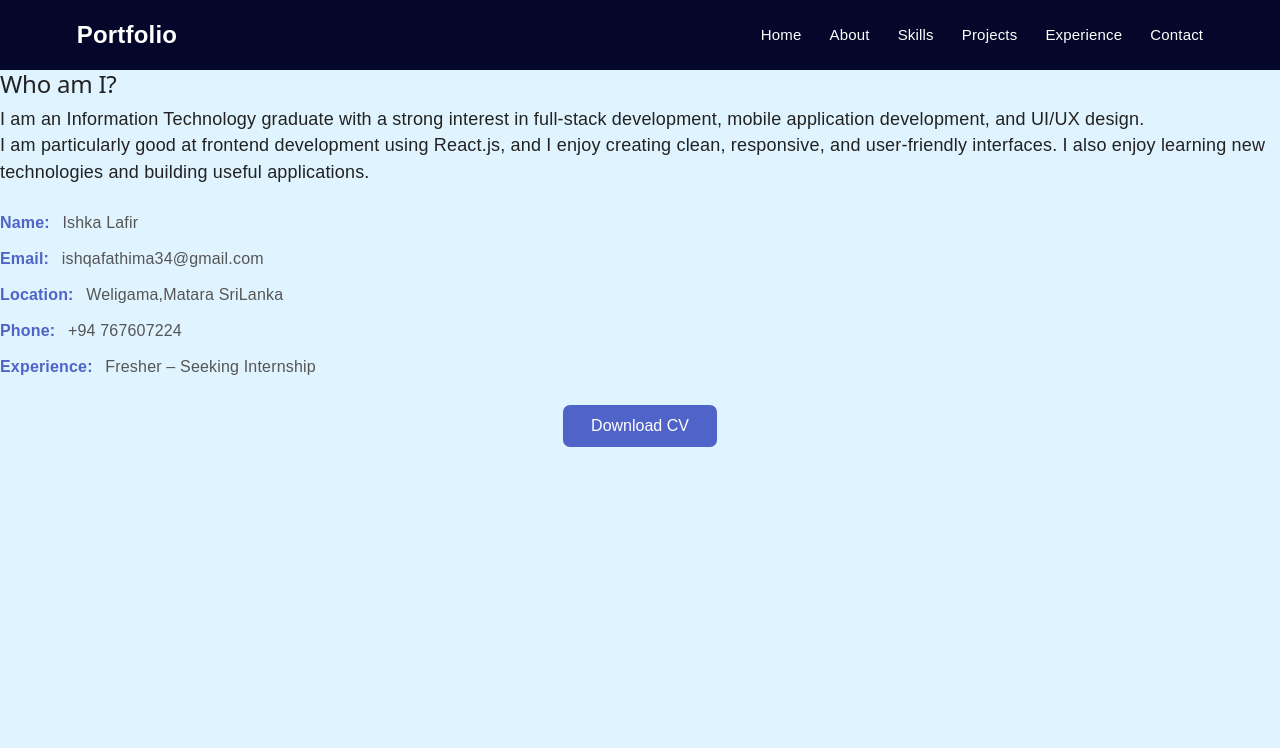
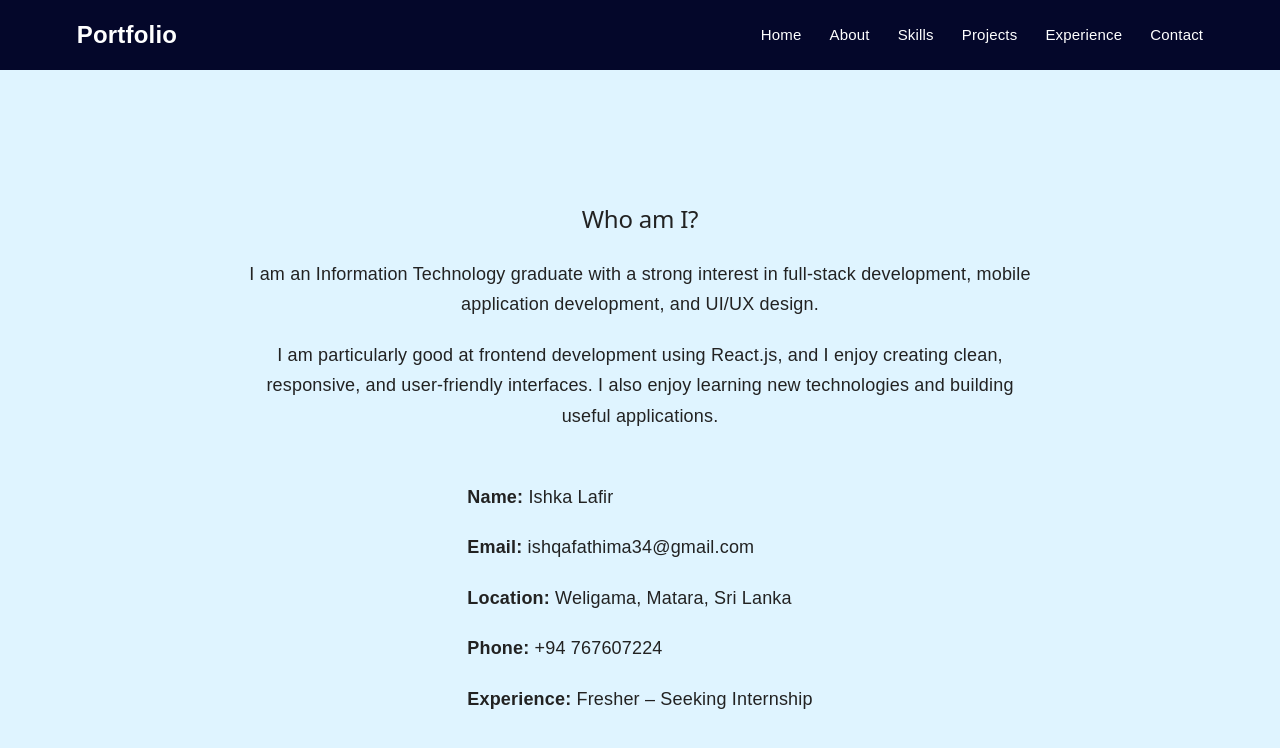
Before and after one commit to ishqafathima/My-Portfolio, a React (Vite) app: page /about in a window 1280 px wide. Shown: the top 748 px of the page. Built offline with nearby package versions, Linux system fonts and the light colour scheme.

Commit message:
update portfolio

```diff
--- a/src/sections/About/About.css
+++ b/src/sections/About/About.css
@@ -1,35 +1,28 @@
-.contact-info {
-  margin-top: 25px;
-  text-align: left;
-
+.about-section {
+  min-height: 100vh;
+  display: flex;
+  justify-content: center;
+  align-items: center;
+  padding: 80px 20px;
 }
 
-.contact-info p {
-  margin: 10px 0;
-  color: #555;
-  font-size: 16px;
+.about-content {
+  max-width: 800px;
+  width: 100%;
+  text-align: center;
 }
 
-.contact-info strong {
-  color: #5063c9;
-  margin-right: 8px;
+.about-content h2 {
+  margin-bottom: 25px;
 }
 
-.cv-button {
-  display: block;
-  margin: 25px auto 0;
-  padding: 12px 28px;
-  border: none;
-  border-radius: 7px;
-  background-color: #5063c9;
-  color: white;
-  font-size: 16px;
-  font-weight: 500;
-  cursor: pointer;
-  transition: all 0.3s ease;
+.about-content p {
+  line-height: 1.7;
+  margin-bottom: 20px;
 }
 
-.cv-button:hover {
-  background-color: #3f50b0;
-  transform: translateY(-2px);
+.about-details {
+  margin-top: 30px;
+  text-align: left;
+  display: inline-block;
 }
--- a/src/sections/About/About.jsx
+++ b/src/sections/About/About.jsx
@@ -1,58 +1,34 @@
+
 import "./About.css";
 
 function About() {
-  const downloadCV = () => {
-    const link = document.createElement("a");
-    link.href = "/ishqa.pdf";
-    link.download = "ishqa.pdf";
-    link.click();
-  };
+  return (
+    <section className="about-section">
+      <div className="about-content">
+        <h2>Who am I?</h2>
 
-  return (
-    <div className="section-content">
-
-
-      <h2>Who am I?</h2>
-
-      <p>
-        I am an Information Technology graduate with a strong
-        interest in full-stack development, mobile application
-        development, and UI/UX design.
-      </p>
-
-      <p>
-        I am particularly good at frontend development using
-        React.js, and I enjoy creating clean, responsive, and
-        user-friendly interfaces. I also enjoy learning new
-        technologies and building useful applications.
-      </p>
-
-      <div className="contact-info">
         <p>
-          <strong>Name:</strong> Ishka Lafir
+          I am an Information Technology graduate with a strong interest in
+          full-stack development, mobile application development, and UI/UX
+          design.
         </p>
 
         <p>
-          <strong>Email:</strong> ishqafathima34@gmail.com
+          I am particularly good at frontend development using React.js, and I
+          enjoy creating clean, responsive, and user-friendly interfaces. I
+          also enjoy learning new technologies and building useful
+          applications.
         </p>
 
-        <p>
-          <strong>Location:</strong> Weligama,Matara SriLanka
-        </p>
-
-        <p>
-          <strong>Phone:</strong> +94 767607224
-        </p>
-
-       <p>
-         <strong>Experience:</strong> Fresher – Seeking Internship
-       </p>
+        <div className="about-details">
+          <p><strong>Name:</strong> Ishka Lafir</p>
+          <p><strong>Email:</strong> ishqafathima34@gmail.com</p>
+          <p><strong>Location:</strong> Weligama, Matara, Sri Lanka</p>
+          <p><strong>Phone:</strong> +94 767607224</p>
+          <p><strong>Experience:</strong> Fresher – Seeking Internship</p>
+        </div>
       </div>
-
-      <button className="cv-button" onClick={downloadCV}>
-        Download CV
-      </button>
-    </div>
+    </section>
   );
 }
 
```
